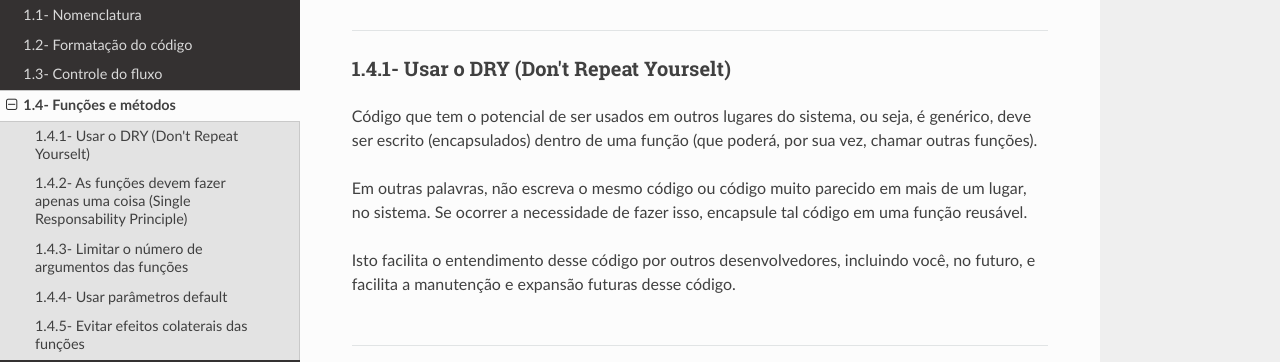
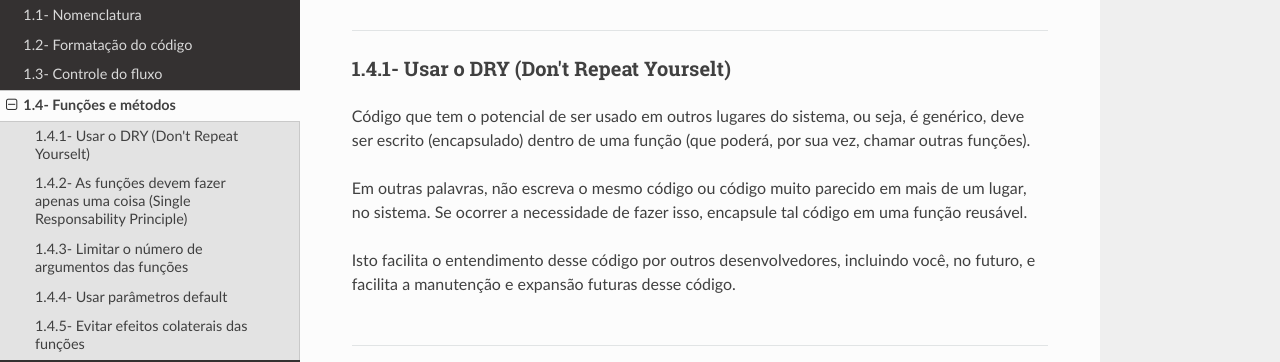
Before and after one commit to Buildbox-ItSolutions/buildbox-itsolutions.github.io, an MkDocs documentation site: the page built from docs/1-Clean-Code/4-functions.md, in a window 1280 px wide and 900 px high. Shown: the part 178-540 px from the top of the window. Built offline with MkDocs 1.6.1, drawn with Linux system fonts in a browser that asks for light colours; nearby versions of some CDN libraries.

Commit message:
Small correction

```diff
--- a/docs/1-Clean-Code/4-functions.md
+++ b/docs/1-Clean-Code/4-functions.md
@@ -4,7 +4,7 @@
 ***
 
 ### 1.4.1- Usar o DRY (**D**on't **R**epeat **Y**ourselt)  <br>
-Código que tem o potencial de ser usados em outros lugares do sistema, ou seja, é genérico, deve ser escrito (encapsulados) dentro de uma função (que poderá, por sua vez, chamar outras funções).<br>
+Código que tem o potencial de ser usado em outros lugares do sistema, ou seja, é genérico, deve ser escrito (encapsulado) dentro de uma função (que poderá, por sua vez, chamar outras funções).<br>
 
 Em outras palavras, não escreva o mesmo código ou código muito parecido em mais de um lugar, no sistema. Se ocorrer a necessidade de fazer isso, encapsule tal código em uma função reusável.<br>
 
```
